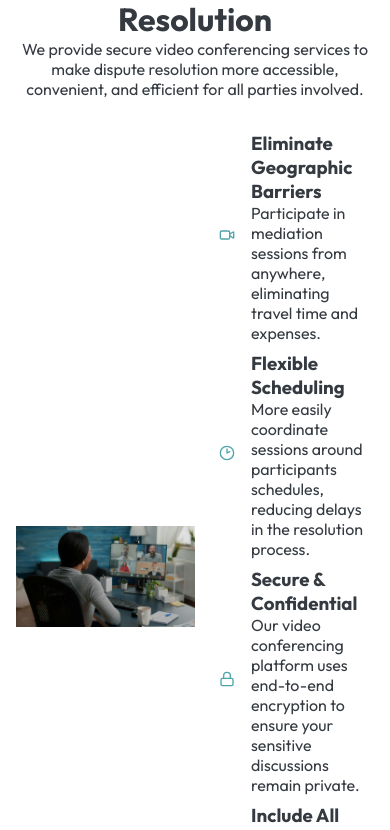
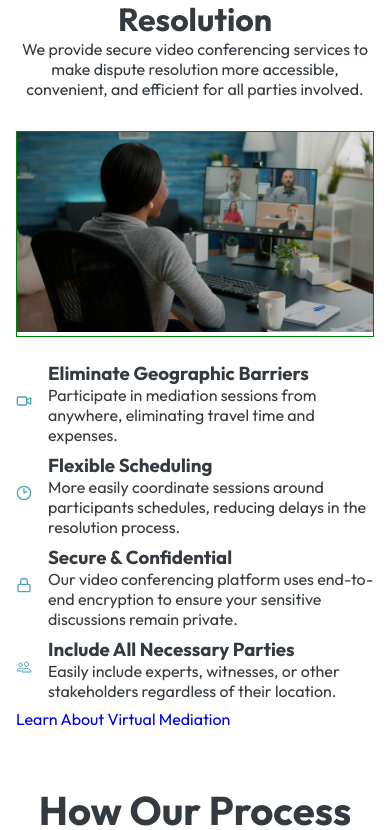
Before and after one commit to ozi-sadiq-kasai/bridge, a React (Vite) app: page / in a window 390 px wide. Shown: the part 1808-2638 px from the top of the page. Built offline with nearby package versions, Linux system fonts and the light colour scheme.

Commit message:
virtual build

```diff
--- a/src/components/virtual/Virtual.css
+++ b/src/components/virtual/Virtual.css
@@ -30,4 +30,15 @@ span {
   .virtual__container--header p {
     width: 100%;
   }
+  .virtual__container--text {
+    flex-direction: column;
+    width: 100%;
+  }
+  .virtual__container--img {
+    border: 1px solid green;
+    width: 100%;
+  }
+  .virtual__container--img img {
+    width: 100%;
+  }
 }
--- a/src/components/virtual/Virtual.jsx
+++ b/src/components/virtual/Virtual.jsx
@@ -37,7 +37,9 @@ const Virtual = () => {
                     convenient, and efficient for all parties involved.</p>
             </div>
             <div className='virtual__container--text'>
-                <img src={assets.virtual} alt="" style={{ width: "50%" }} />
+                <div className='virtual__container--img'>
+                    <img src={assets.virtual} alt="virtual meeting" />
+                </div>
                 <ul className='virtual__container--list'>
                     {
                         virtual.map((item, index) => (
```
